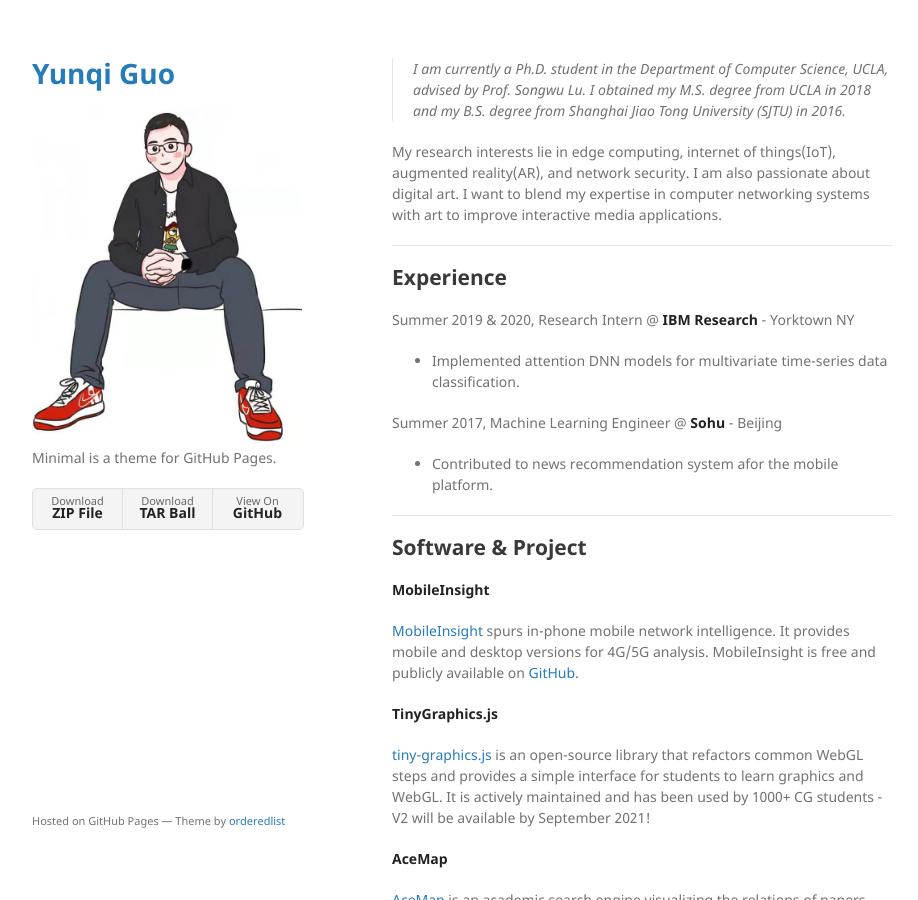
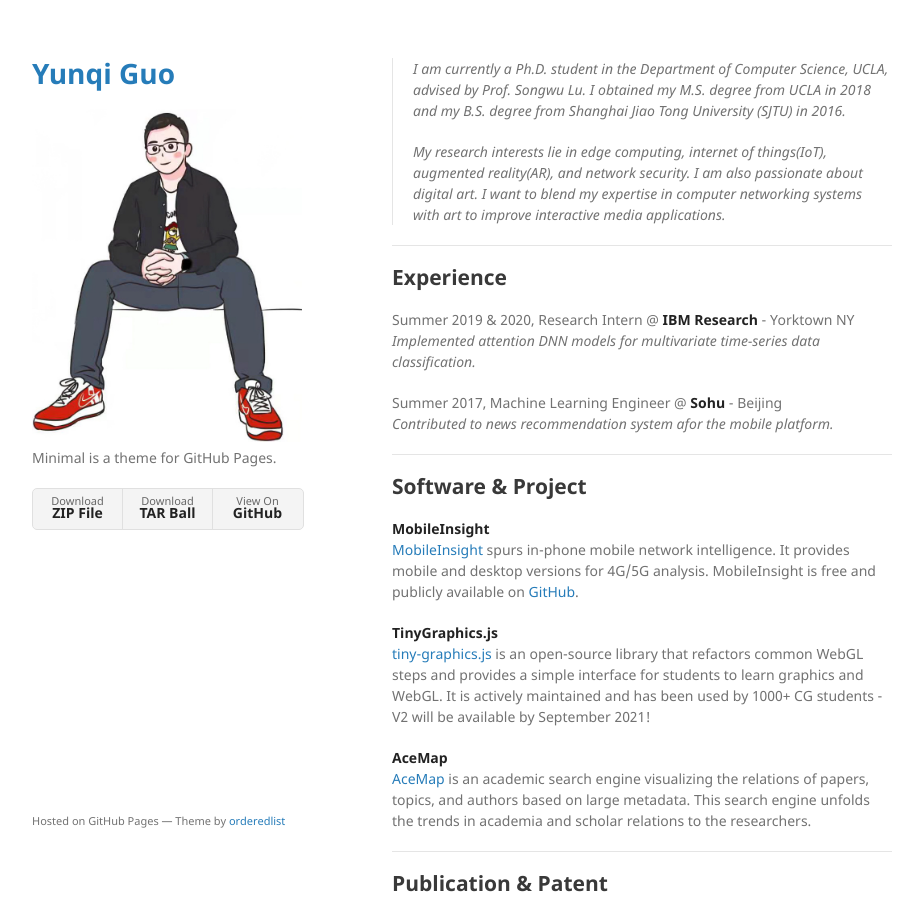
Before and after one commit to YunqiG/YunqiG.github.io, a Jekyll site: the page built from index.md, in a window 1280 px wide and 900 px high. Shown: the whole window, without its empty margins (178-1096 px from the left). Built offline with Jekyll 4.4.1, drawn with Linux system fonts in a browser that asks for light colours; our own code applies the rules of GitHub Pages for plain Markdown files.

Commit message:
Update profile

```diff
--- a/index.md
+++ b/index.md
@@ -1,53 +1,45 @@
 > I am currently a Ph.D. student in the Department of Computer Science, UCLA, advised by Prof. Songwu Lu. I obtained my M.S. degree from UCLA in 2018 and my B.S. degree from Shanghai Jiao Tong University (SJTU) in 2016.
-
-My research interests lie in edge computing, internet of things(IoT), augmented reality(AR), and network security. I am also passionate about digital art. I want to blend my expertise in computer networking systems with art to improve interactive media applications.
+>
+> My research interests lie in edge computing, internet of things(IoT), augmented reality(AR), and network security. I am also passionate about digital art. I want to blend my expertise in computer networking systems with art to improve interactive media applications.
 
 ---
 
 ## Experience
 
-Summer 2019 & 2020, Research Intern @ **IBM Research** - Yorktown NY
+Summer 2019 & 2020, Research Intern @ **IBM Research** - Yorktown NY\
+*Implemented attention DNN models for multivariate time-series data classification.*
 
-- Implemented attention DNN models for multivariate time-series data classification.
 
-Summer 2017, Machine Learning Engineer @ **Sohu** - Beijing
-
-- Contributed to news recommendation system afor the mobile platform.
+Summer 2017, Machine Learning Engineer @ **Sohu** - Beijing\
+*Contributed to news recommendation system afor the mobile platform.*
 
 ---
 
 ## Software & Project
 
-**MobileInsight**
-
+**MobileInsight**\
 [MobileInsight](http://www.mobileinsight.net/) spurs in-phone mobile network intelligence. It provides mobile and desktop versions for 4G/5G analysis. MobileInsight is free and publicly available on [GitHub](https://github.com/mobile-insight).
 
-**TinyGraphics.js**
-
+**TinyGraphics.js**\
 [tiny-graphics.js](https://github.com/intro-graphics/tiny-graphics-js) is an open-source library that refactors common WebGL steps and provides a simple interface for students to learn graphics and WebGL. It is actively maintained and has been used by 1000+ CG students - V2 will be available by September 2021!
 
-**AceMap**
-
+**AceMap**\
 [AceMap](https://www.acemap.info/) is an academic search engine visualizing the relations of papers, topics, and authors based on large metadata. This search engine unfolds the trends in academia and scholar relations to the researchers.
 
 ---
 
 ## Publication & Patent
 
-**Experience: a Five-Year Retrospective of MobileInsight [*MobiCom'21*]**
-
+**Experience: a Five-Year Retrospective of MobileInsight [*MobiCom'21*]**\
 Yuanjie Li, Chunyi Peng, Zhehui Zhang, Zhaowei Tan, Haotian Deng, Jinghao Zhao, Qianru Li, **Yunqi Guo**, Kai Ling, Boyan Ding, Hewu Li, Songwu Lu
 
-**Towards Model-Centric Security for IoT Systems [*ICCCN'20 Invited paper*]**
-
+**Towards Model-Centric Security for IoT Systems [*ICCCN'20 Invited paper*]**\
 **Yunqi Guo**, Zhaowei Tan, Songwu Lu
 
-**AceMap: A Novel Approach towards Displaying Relationship among Academic Literatures [*WWW'16 Workshop on Big Scholarly Data*]**
-
+**AceMap: A Novel Approach towards Displaying Relationship among Academic Literatures [*WWW'16 Workshop on Big Scholarly Data*]**\
 Zhaowei Tan, Changfeng Liu, Yuning Mao, Jiaming She, **Yunqi Guo**, Xinbing Wang
 
-**Determining Multivariate Time Series Data Dependencies [*US Patent App.*]**
-
+**Determining Multivariate Time Series Data Dependencies [*US Patent App.*]**\
 Xuan-Hong Dang, **Yunqi Guo**, Syed Yousaf Shan, Petros Zerfos
 
 ---
```
